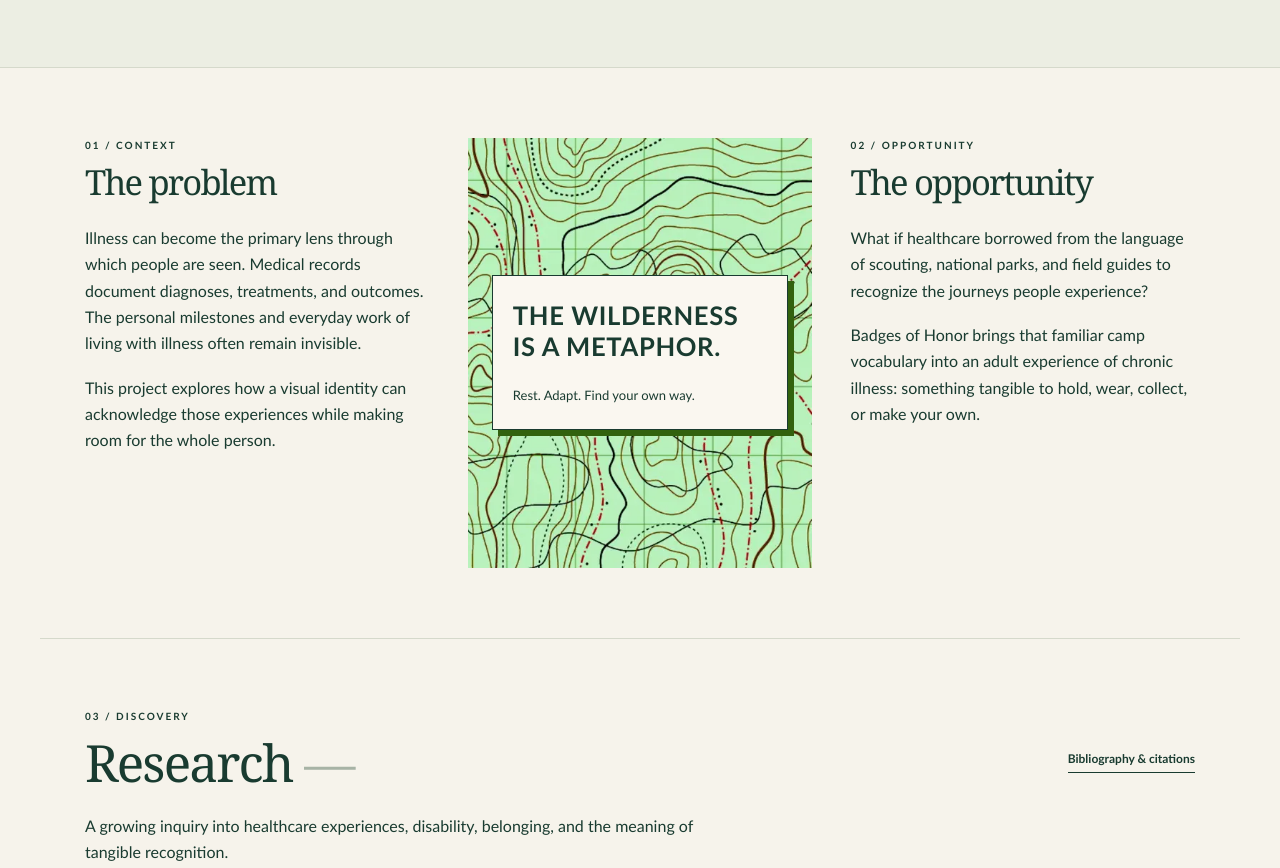
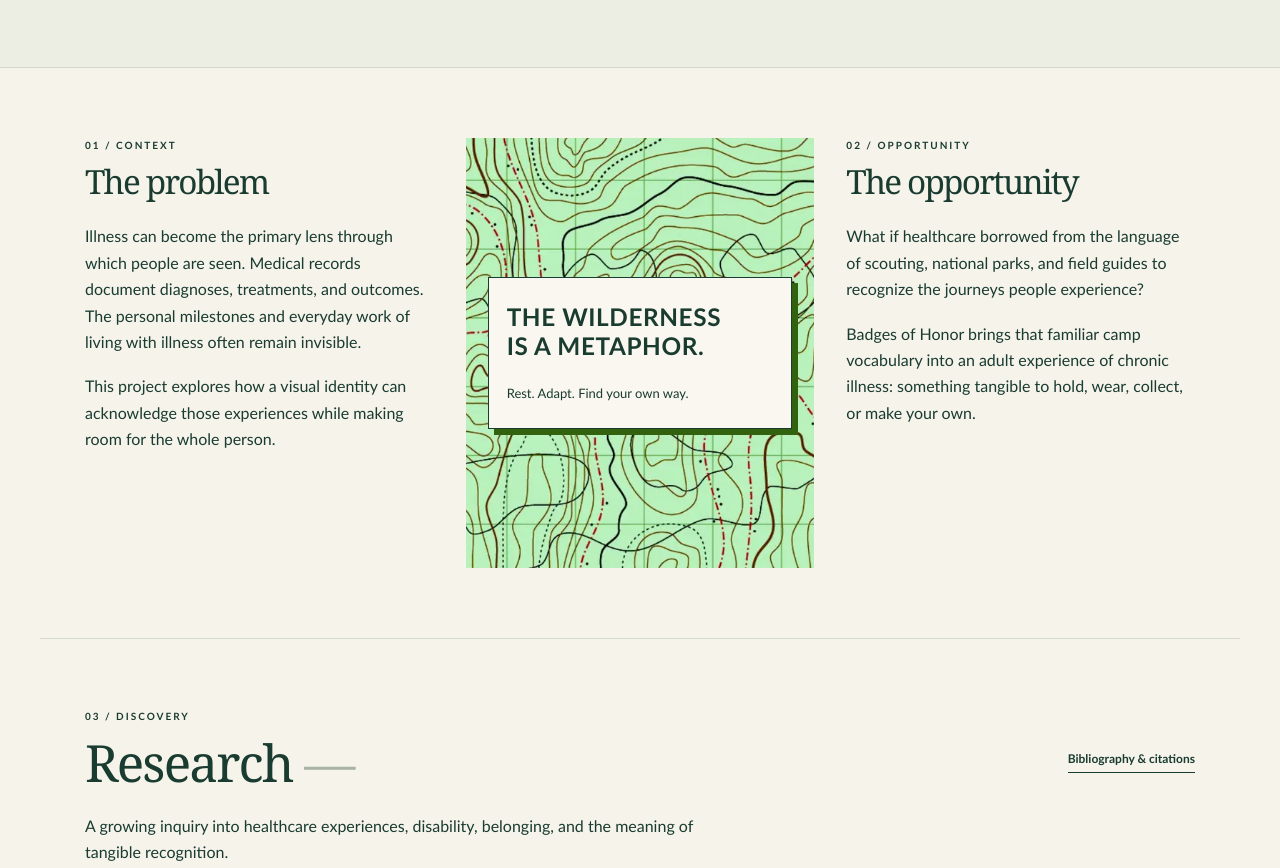
Before and after one commit to maribethromslo/capstone, a plain HTML site: page index.html in a window 1280 px wide. Shown: the part 1703-2571 px from the top of the page. Drawn offline with Linux system fonts and the light colour scheme.

Commit message:
Add files via upload

```diff
--- a/index.html
+++ b/index.html
@@ -9,7 +9,18 @@
     />
     <title>Badges of Honor · Maribeth Romslo</title>
     <link rel="stylesheet" href="style.css" />
-  </head>
+  <style>
+
+.context-triptych { display:grid; grid-template-columns:repeat(3,minmax(0,1fr)); align-items:start; gap:32px; }
+.context-triptych > div { min-width:0; }
+.context-triptych h2 { font-size:clamp(28px,2.6vw,42px); line-height:1.1; margin-bottom:24px; }
+.context-triptych > div > p:not(.eyebrow) { font-size:16px; line-height:1.65; }
+.context-triptych .landscape.map-panel { width:100%; min-height:430px; height:100%; box-sizing:border-box; padding:22px; }
+.context-triptych .map-panel-label { padding:24px 18px; }
+.context-triptych .map-panel-label > span { font-size:clamp(20px,1.9vw,28px); line-height:1.2; }
+@media(max-width:650px) { .context-triptych { grid-template-columns:1fr; gap:32px; } .context-triptych .landscape.map-panel { min-height:330px; } }
+</style>
+</head>
   <body>
     <a class="skip" href="#overview">Skip to content</a>
     <header>
```
